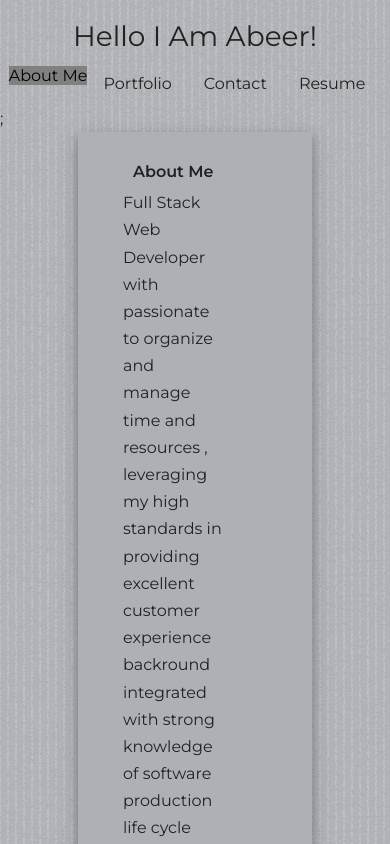
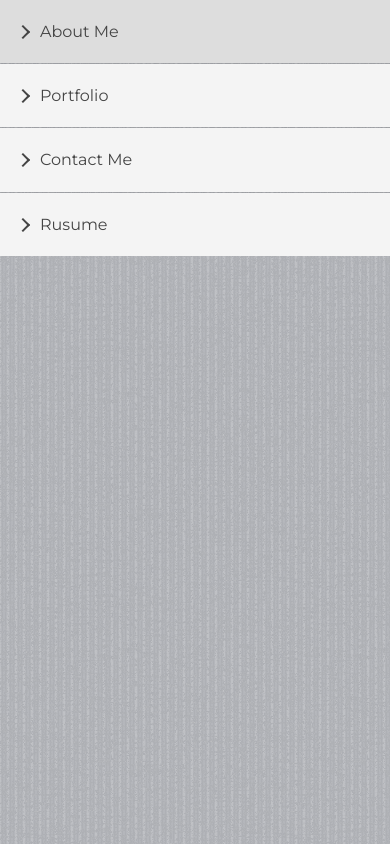
Before and after one commit to AbeerTannous/R-P, a React (Create React App) app in the folder portfolio/: page / in a window 390 px wide. Shown: the top 844 px of the page. Built offline with nearby package versions, Linux system fonts and the light colour scheme.

Commit message:
adding accordion on samll devices

```diff
--- a/portfolio/package.json
+++ b/portfolio/package.json
@@ -8,6 +8,7 @@
     "@testing-library/user-event": "^13.5.0",
     "emailjs-com": "^3.2.0",
     "react": "^18.2.0",
+    "react-accessible-accordion": "^5.0.0",
     "react-dom": "^18.2.0",
     "react-scripts": "5.0.1",
     "web-vitals": "^2.1.4"
--- a/portfolio/src/components/NavBar.jsx
+++ b/portfolio/src/components/NavBar.jsx
@@ -2,7 +2,7 @@ import './navBar.css'
 
 const NavBar = ({currentPage,handelPageChange}) => {
   return (
-    <div>
+    <div className='nav-bar-onFullscreen'>
       <h3 >Hello I Am Abeer!</h3>
     <ul class="nav justify-content-center">
 
--- a/portfolio/src/components/PortfolioContainer.jsx
+++ b/portfolio/src/components/PortfolioContainer.jsx
@@ -5,6 +5,16 @@ import ProjectList from './pages/ProjectList/ProjectList'
 import Resume from './pages/Resume/Resume'
 import Contact from './pages/Contact/Contact'
 import { useState } from 'react'
+import {
+  Accordion,
+  AccordionItem,
+  AccordionItemHeading,
+  AccordionItemButton,
+  AccordionItemPanel,
+} from 'react-accessible-accordion';
+
+import 'react-accessible-accordion/dist/fancy-example.css';
+
 
 const PortfolioContainer = () => {
   const [currentPage,setCurrentPage]=useState('About')
@@ -23,6 +33,7 @@ const PortfolioContainer = () => {
   const handelPageChange=(page)=>setCurrentPage(page);
   return (
     <div>
+    <div className='none-on-mediaquery'>
     <NavBar currentPage={currentPage} handelPageChange={handelPageChange}></NavBar>;
     <div class= "container-sm">
       {renderPage()}
@@ -34,6 +45,56 @@ const PortfolioContainer = () => {
 
     </footer>
     </div>
+
+
+   {/* display only on small devices  */}
+
+
+<Accordion className='display-none-on-big-devices'>
+            <AccordionItem>
+                <AccordionItemHeading>
+                    <AccordionItemButton>
+                        About Me
+                    </AccordionItemButton>
+                </AccordionItemHeading>
+                <AccordionItemPanel>
+                    <About></About>
+                </AccordionItemPanel>
+            </AccordionItem>
+            <AccordionItem>
+                <AccordionItemHeading>
+                    <AccordionItemButton>
+                        Portfolio
+                    </AccordionItemButton>
+                </AccordionItemHeading>
+                <AccordionItemPanel>
+                    <ProjectList></ProjectList>
+                </AccordionItemPanel>
+            </AccordionItem>
+
+        <AccordionItem>
+                <AccordionItemHeading>
+                    <AccordionItemButton>
+                        Contact Me
+                    </AccordionItemButton>
+                </AccordionItemHeading>
+                <AccordionItemPanel>
+                    <Contact></Contact>
+                </AccordionItemPanel>
+            </AccordionItem>
+            <AccordionItem>
+                <AccordionItemHeading>
+                    <AccordionItemButton>
+                        Rusume
+                    </AccordionItemButton>
+                </AccordionItemHeading>
+                <AccordionItemPanel>
+                    <Resume></Resume>
+                </AccordionItemPanel>
+            </AccordionItem>
+            </Accordion>
+
+        </div>
   )
 }
 
--- a/portfolio/src/components/pages/About/about.css
+++ b/portfolio/src/components/pages/About/about.css
@@ -31,6 +31,9 @@ p{
         width: 100%;
         height: auto;
     }
+    p{
+        font-size:large ;
+     }
 }
 
 @media screen and (max-width:600px) {
@@ -43,5 +46,10 @@ p{
     .main{
         margin: 0px;
     }
-
+    p{
+       font-size:large ;
+    }
+    .title{
+        font-size:x-large;
+    }
 }
--- a/portfolio/src/components/portfolioContainer.css
+++ b/portfolio/src/components/portfolioContainer.css
@@ -1,3 +1,8 @@
+
+.display-none-on-big-devices{
+    display: none;
+}
+
 footer {
     text-align: center;
     margin-top: 20px;
@@ -25,12 +30,26 @@ a:hover{
     text-align: center;
 }
 @media screen and (max-width:1024px) {
+    .container-sm{
+        margin: 0;
+
+
+    }
 
  }
 
  @media screen and (max-width:600px) {
+    .none-on-mediaquery{
+        display: none;
+    }
+    .display-none-on-big-devices{
+        display: block;
+    }
     .title{
-        font-size: medium;
+        font-size: large;
         font-weight: bold;
     }
+    .non-on-mediaquery{
+        display: none;
+    }
  }
```
Also changed, not shown: portfolio/src/components/navBar.css (+9 -0 lines), 1 other file (tests, documents, lock files or other folders).
